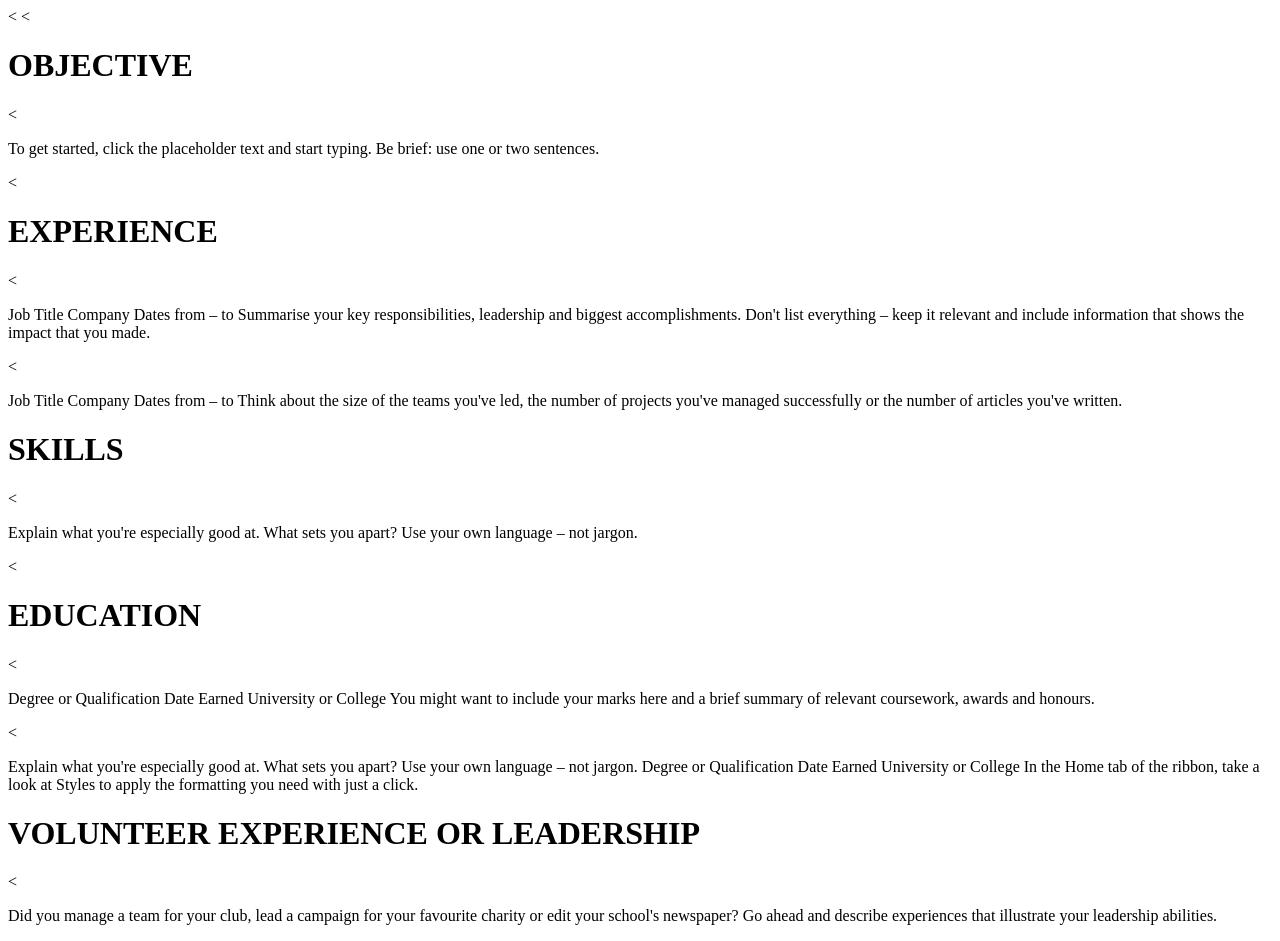
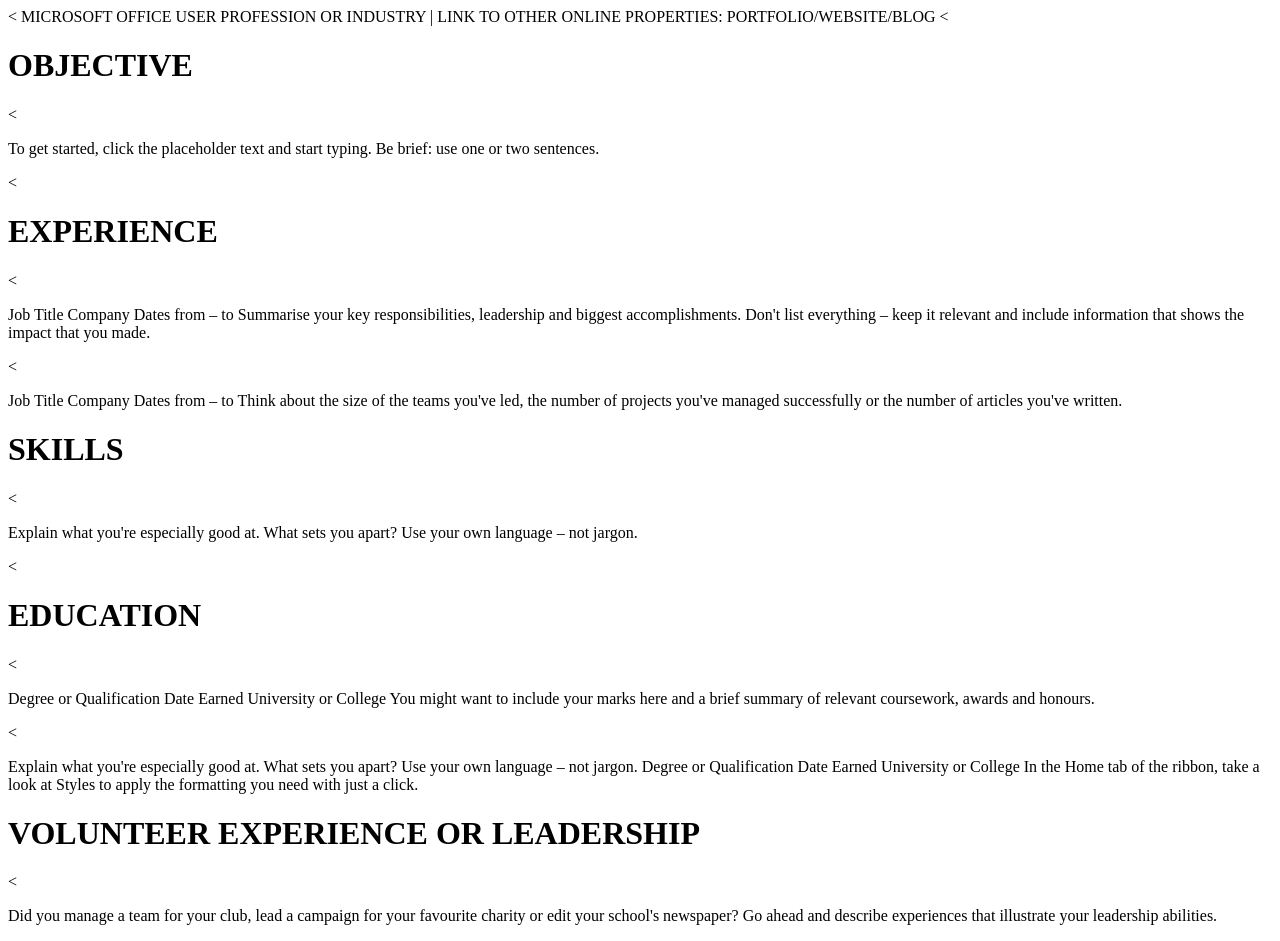
Before and after one commit to kefamasiele/ABC20-016, a plain HTML site: page resume.html in a window 1280 px wide. Drawn offline with Linux system fonts and the light colour scheme.

Commit message:
Update resume.html

```diff
--- a/resume.html
+++ b/resume.html
@@ -1,9 +1,8 @@
 <!DOCTYPE html>
 <html>
 <<head>
-  <title>MICROSOFT OFFICE USER
+  MICROSOFT OFFICE USER
 PROFESSION OR INDUSTRY | LINK TO OTHER ONLINE PROPERTIES: PORTFOLIO/WEBSITE/BLOG
-</title>
 </head>
 <body>
   <<h1>OBJECTIVE</h1>
```
